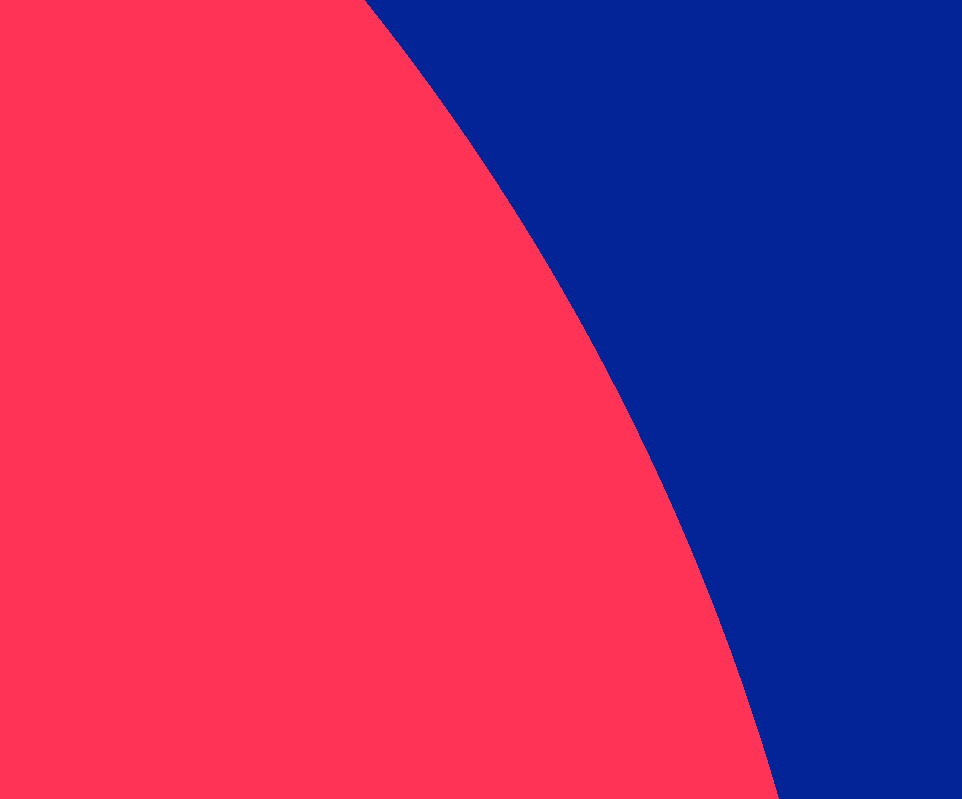
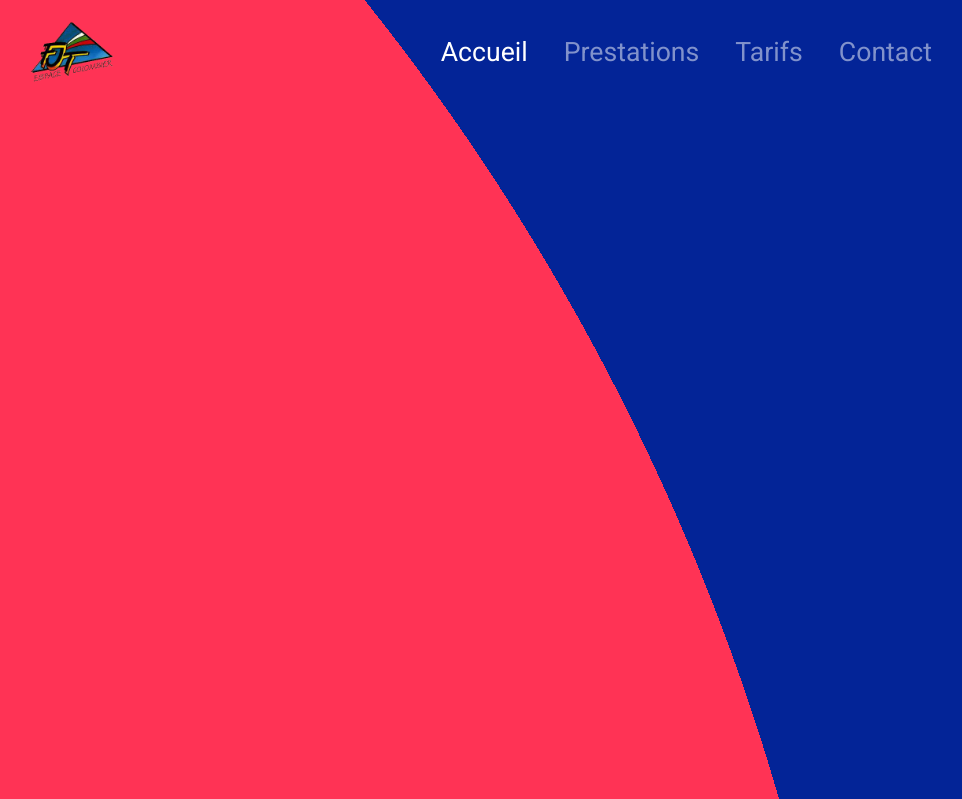
Before and after one commit to WildCodeSchool/orleans-php-2003-project-fjt, a PHP site: template src/View/Service/index.html.twig in a window 1280 px wide. Shown: the top 799 px of the page, without its empty margins (154-1116 px from the left). Run offline with PHP 8.4, Linux system fonts and the light colour scheme; the template is opened without the code that fills it: most values are stand-ins (such as "Sample title", 1, 10 or a date in 2020); grey boxes marked "Sample" are stand-in pictures; some libraries are stand-ins or nearby versions; some web fonts are replaced.

Commit message:
Navigation fixed

```diff
--- a/src/View/Home/navbar.html.twig
+++ b/src/View/Home/navbar.html.twig
@@ -8,16 +8,16 @@
     <div class="collapse navbar-collapse" id="navbarNav">
         <ul class="navbar-nav">
             <li class="nav-item active">
-                <a class="nav-link" href="#">Accueil<span class="sr-only">(current)</span></a>
+                <a class="nav-link" href="/">Accueil<span class="sr-only">(current)</span></a>
             </li>
             <li class="nav-item">
-                <a class="nav-link" href="#">Prestations</a>
+                <a class="nav-link" href="/service/index">Prestations</a>
             </li>
             <li class="nav-item">
-                <a class="nav-link" href="#">Tarifs</a>
+                <a class="nav-link" href="/price/index">Tarifs</a>
             </li>
             <li class="nav-item">
-                <a class="nav-link" href="#">Contact</a>
+                <a class="nav-link" href="#contact">Contact</a>
             </li>
         </ul>
     </div>
--- a/src/View/Price/index.html.twig
+++ b/src/View/Price/index.html.twig
@@ -1,4 +1,8 @@
 {% extends 'layout.html.twig' %}
+
+{% block navbar %}
+    {% include '/Home/navbar.html.twig' %}
+{% endblock %}
 
 {% block content %}
 <div class="rooms">
--- a/src/View/Service/index.html.twig
+++ b/src/View/Service/index.html.twig
@@ -1,4 +1,8 @@
 {% extends 'layout.html.twig' %}
+
+{% block navbar %}
+    {% include '/Home/navbar.html.twig' %}
+{% endblock %}
 
 {% block content %}
     <div class="container-fluid">
--- a/src/View/contact/_form.html.twig
+++ b/src/View/contact/_form.html.twig
@@ -1,5 +1,5 @@
 <div id="container">
-    <div class="row offset-1">
+    <div id="contact" class="row offset-1">
         <div class="col-4 offset-1">
             <h2>Nous contacter</h2>
             <p>Vous pouvez nous envoyer un message afin d'avoir des précisions ou des informations supplémentaires en remplissant ce formulaire, nous vous recontacterons dans les plus brefs délais.</p>
```
